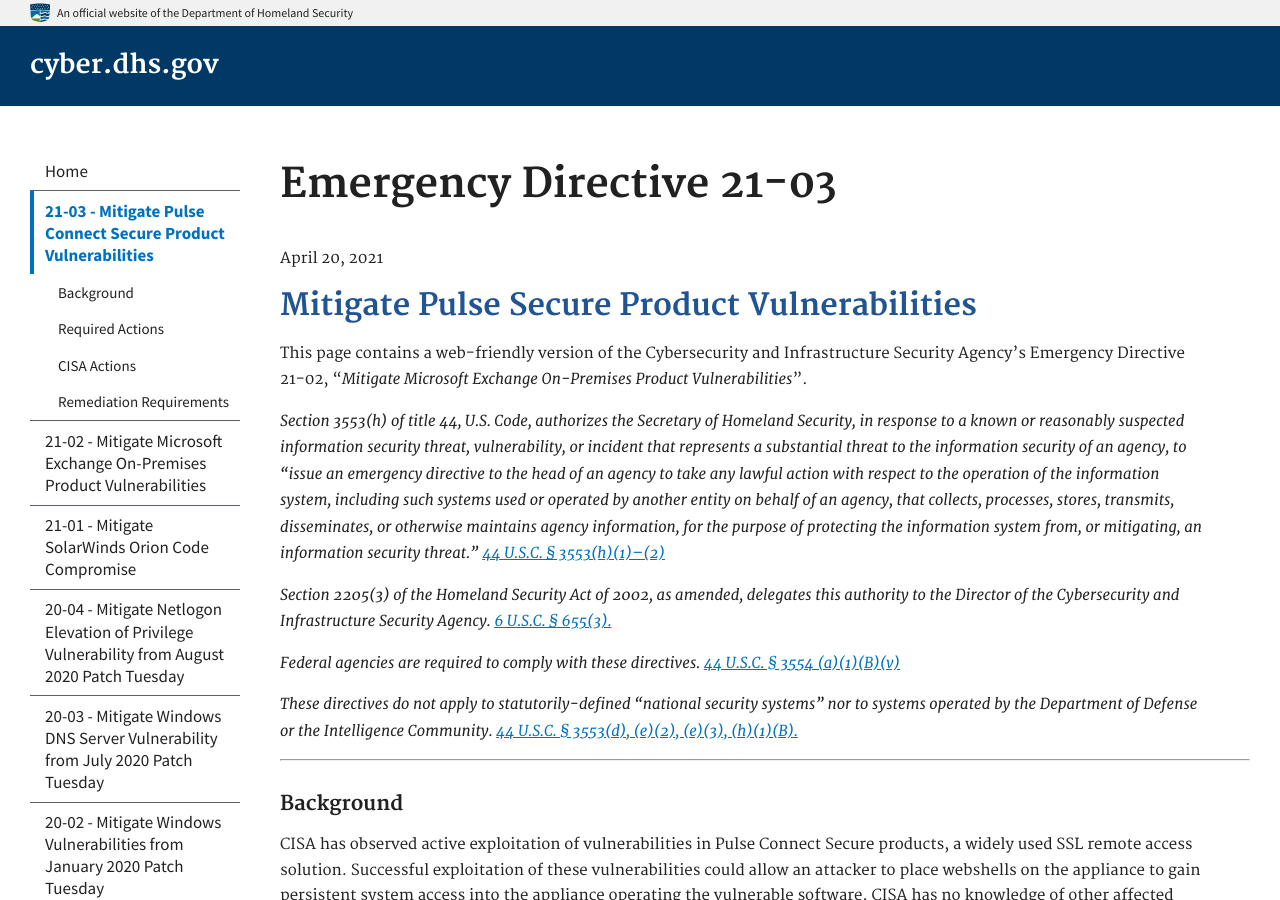
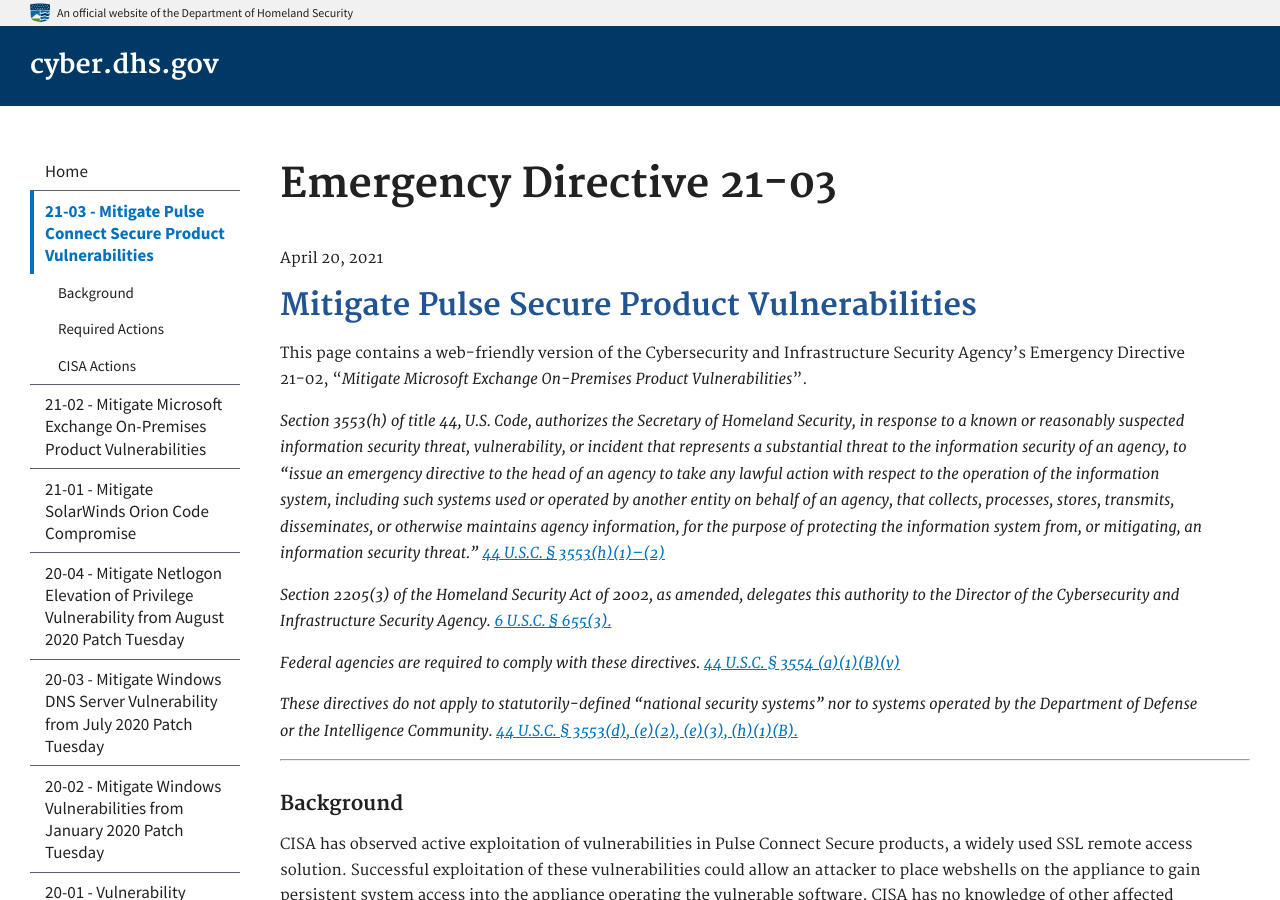
Before and after one commit to cisagov/cyber.dhs.gov, a Jekyll site: the page built from pages/ed-21-03.md, in a window 1280 px wide and 900 px high. Built offline with Jekyll 4.4.1, drawn with Linux system fonts in a browser that asks for light colours; some of the changed text lies outside the part shown.

Commit message:
clean up navigation

```diff
--- a/pages/ed-21-03.md
+++ b/pages/ed-21-03.md
@@ -10,8 +10,6 @@ subnav:
     href: "#required-actions"
   - text: CISA Actions
     href: "#cisa-actions"
-  - text: Remediation Requirements
-    href: "#Appendix-A---Remediation-Requirements"
 
 ---
 
```
